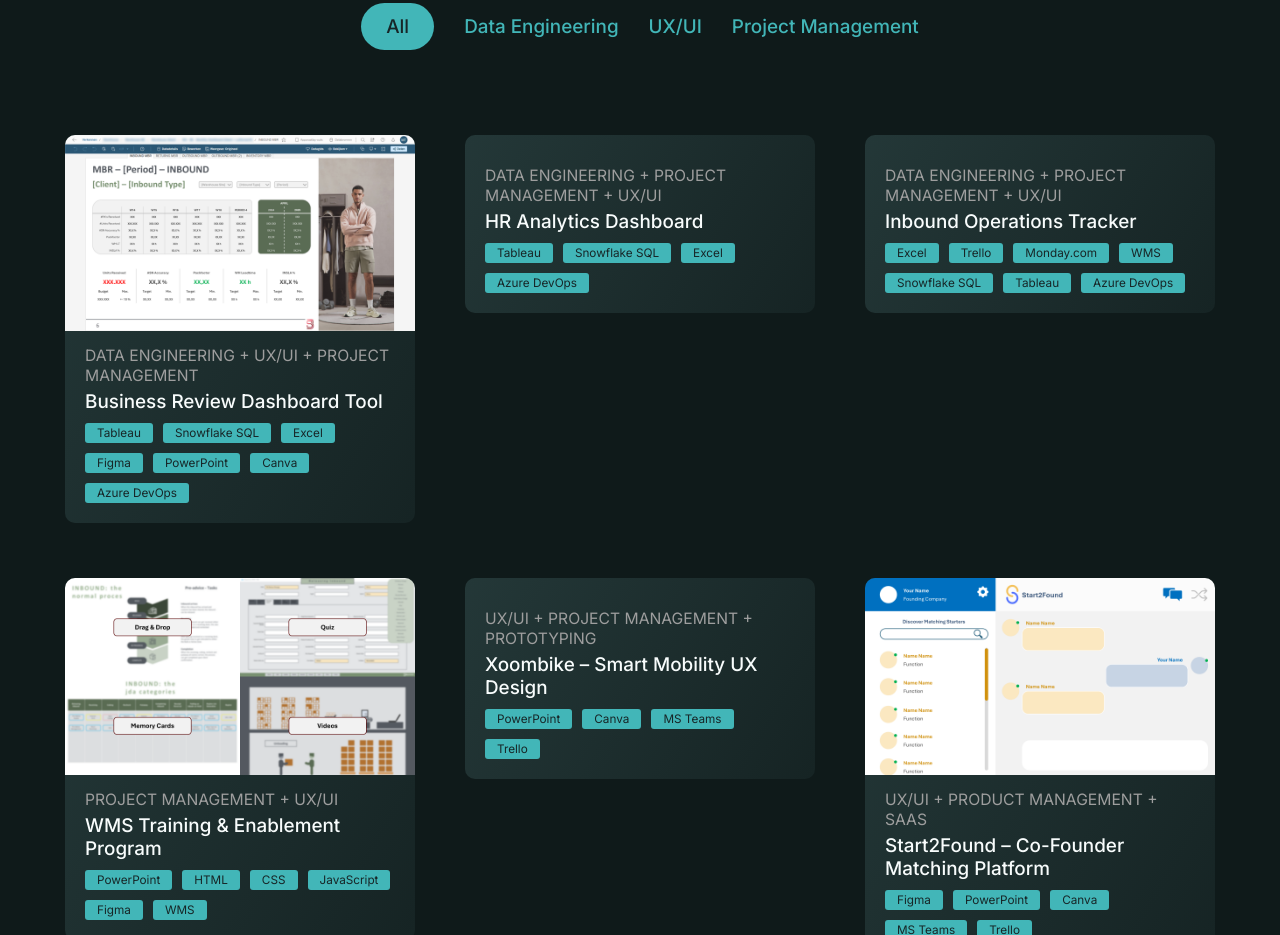
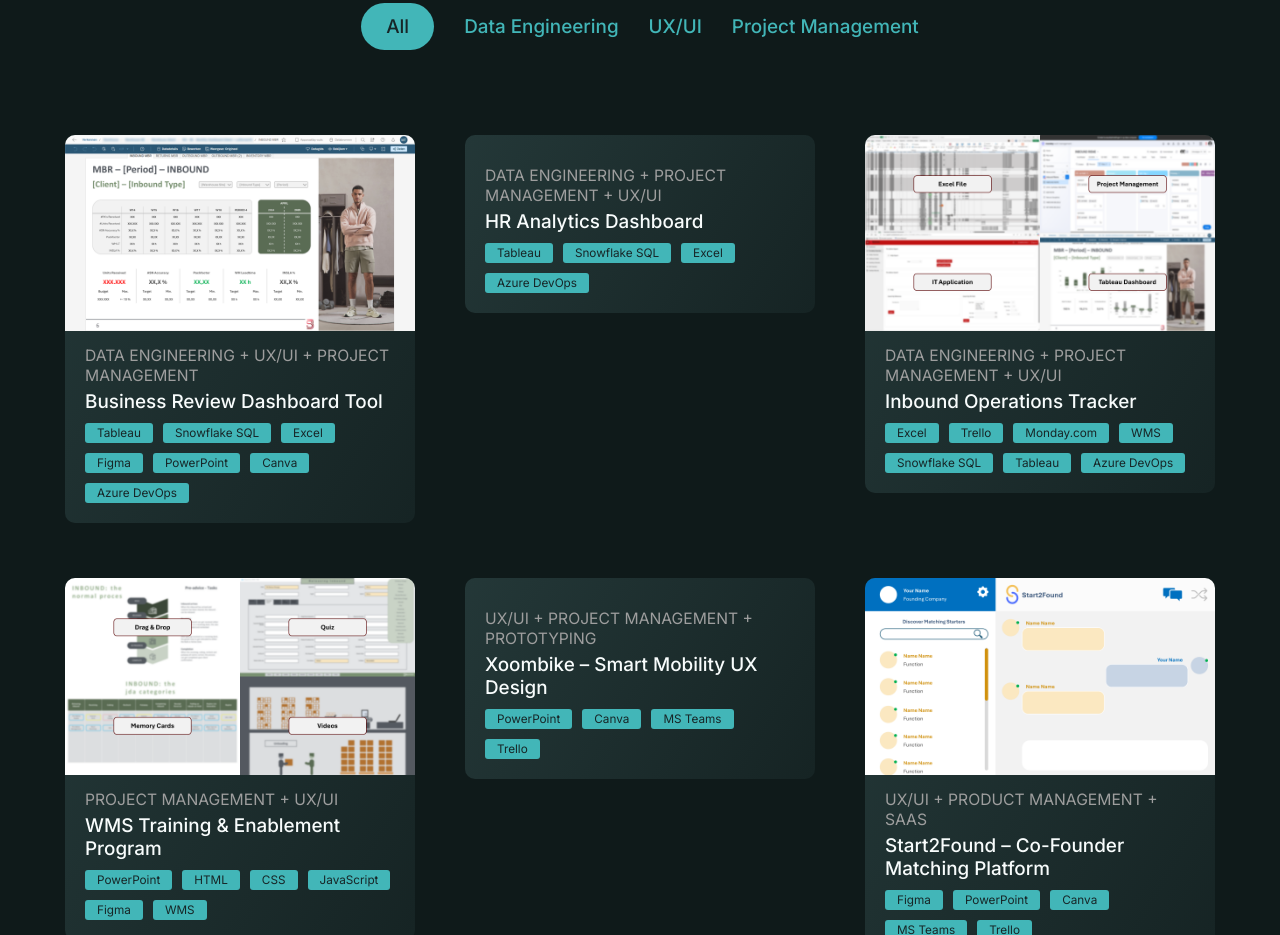
Before and after one commit to MatticeTT/Mattice, a plain HTML site: page index.html in a window 1280 px wide. Shown: the part 3705-4640 px from the top of the page. Drawn offline with nearby package versions, Linux system fonts and the light colour scheme.

Commit message:
Update index.html

```diff
--- a/index.html
+++ b/index.html
@@ -833,7 +833,7 @@
                         <div class="card-with-modal Data_Engineering Project_Management UX/UI">
                             <div class="portfolio-card">
                                 <div class="card-img">
-                                    <img src="" alt="">
+                                    <img src="INBOUND.png" alt="Inbound Project">
                                 </div>
                                 <div class="card-info">
                                     <span>Data Engineering + Project Management + UX/UI</span>
@@ -856,7 +856,7 @@
                                     <a class="modal-close-btn"><i class="ri-close-line"></i></a>
                                     <div class="modal-content">
                                         <div class="modal-img">
-                                            <img src="" alt="">
+                                            <img src="INBOUND.png" alt="Inbound Project">
                                         </div>
                                         <h4 class="modal-title">Inbound Operations Tracker</h4>
 
```
